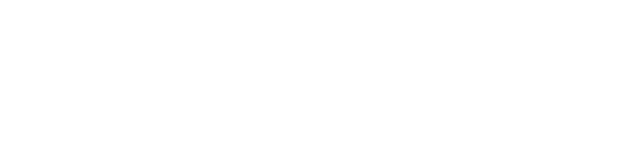
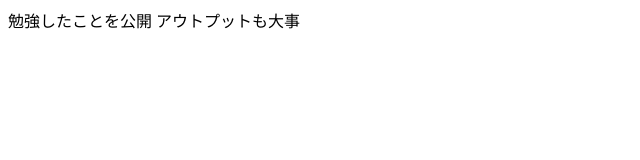
Before and after one commit to sevenSakes/site, a plain HTML site: page index.html in a window 1280 px wide. Shown: the whole page, without its empty margins (0-640 px from the left). Drawn offline with Linux system fonts and the light colour scheme.

Commit message:
Update index.html

```diff
--- a/index.html
+++ b/index.html
@@ -6,6 +6,7 @@
   <meta name="description" content="勉強用サイト">
 </head>
 <body>
-
+  勉強したことを公開
+  アウトプットも大事
 </body>
 </html>
```
